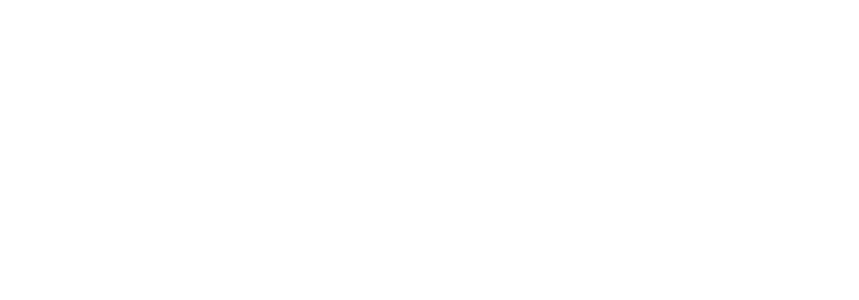
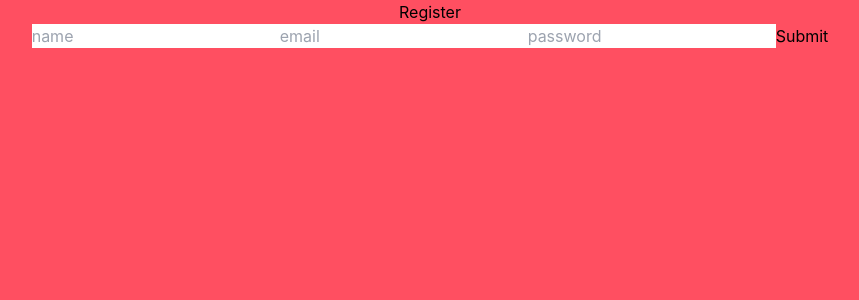
Before and after one commit to Pajay1234/CookChad, a React (Create React App) app in the folder frontend/: page /register in a window 1280 px wide. Before the commit this address had no page. Shown: the top 300 px of the page, without its empty margins (210-1069 px from the left). Built offline with nearby package versions, Linux system fonts and the light colour scheme.

Commit message:
Changed HomeScreen to RegisterScreen

```diff
--- a/frontend/package.json
+++ b/frontend/package.json
@@ -12,6 +12,8 @@
     "@types/react": "^18.2.21",
     "@types/react-dom": "^18.2.7",
     "axios": "^1.6.2",
+    "bcrypt": "^5.1.1",
+    "bcryptjs": "^2.4.3",
     "react": "^18.2.0",
     "react-dom": "^18.2.0",
     "react-router-dom": "^6.18.0",
@@ -44,7 +46,10 @@
     ]
   },
   "devDependencies": {
+    "@types/bcrypt": "^5.0.2",
+    "@types/bcryptjs": "^2.4.6",
     "@types/react-router-dom": "^5.3.3",
+    "html-loader": "^4.2.0",
     "tailwindcss": "^3.3.3"
   }
 }
--- a/frontend/src/App.tsx
+++ b/frontend/src/App.tsx
@@ -2,7 +2,6 @@
 import logo from './logo.svg';
 import './App.css';
 import Router from './util/Router';
-import HomeScreen from './pages/HomeScreen';
 
 function App() {
   return (
--- a/frontend/src/pages/HomeScreen.tsx
+++ b/frontend/src/pages/RegisterScreen.tsx
@@ -1,19 +1,24 @@
 import React, { useState } from 'react'
 import axios from 'axios'
+import bcrypt from 'bcryptjs'
 
-const HomeScreen = () => {
+
+const RegisterScreen = () => {
 
   const [ name, setName ] = useState('')
   const [ email, setEmail ] = useState('')
   const [ password, setPassword ] = useState('')
 
-  const style= {
+  const style: React.CSSProperties = {
     backgroundColor: '#ff4f61',
     width: "100vw",
-    height: "100vh"
+    height: "100vh",
   }
+
+
   const handleSubmit = async (e: any) => {
     e.preventDefault();
+
     const user = {
       name: name,
       email: email,
@@ -31,11 +36,10 @@
 
   return (
     <div id="HomeScreen" style={ style }>
-      <p>Home</p>
+      <h1>Register</h1>
       <input type="text" placeholder="name" onChange={(e) => setName(e.target.value)} />
       <input type="text" placeholder="email" onChange={(e) => setEmail(e.target.value)} />
       <input type="text" placeholder="password" onChange={(e) => setPassword(e.target.value)} />
-
       <button type="submit" onClick={handleSubmit}>Submit</button>
     </div>
   )
@@ -43,4 +47,4 @@
 
 }
 
-export default HomeScreen
+export default RegisterScreen
--- a/frontend/src/util/Router.tsx
+++ b/frontend/src/util/Router.tsx
@@ -1,6 +1,6 @@
 import React from 'react'
 import { BrowserRouter, Route, Routes } from 'react-router-dom'
-import HomeScreen from '../pages/HomeScreen';
+import RegisterScreen from '../pages/RegisterScreen';
 
 //router props type
 interface routerProps {
@@ -32,7 +32,7 @@
                         sample code for adding route
                         <Route path="/mycomponent/:id" component={MyComponent} />
                         */}
-                        <Route path="/" element={<HomeScreen />} />
+                        <Route path="/register" element={<RegisterScreen />} />
                     </Routes>
                 </BrowserRouter>
             </div>
```
Also changed, not shown: 1 other file (tests, documents, lock files or other folders).
